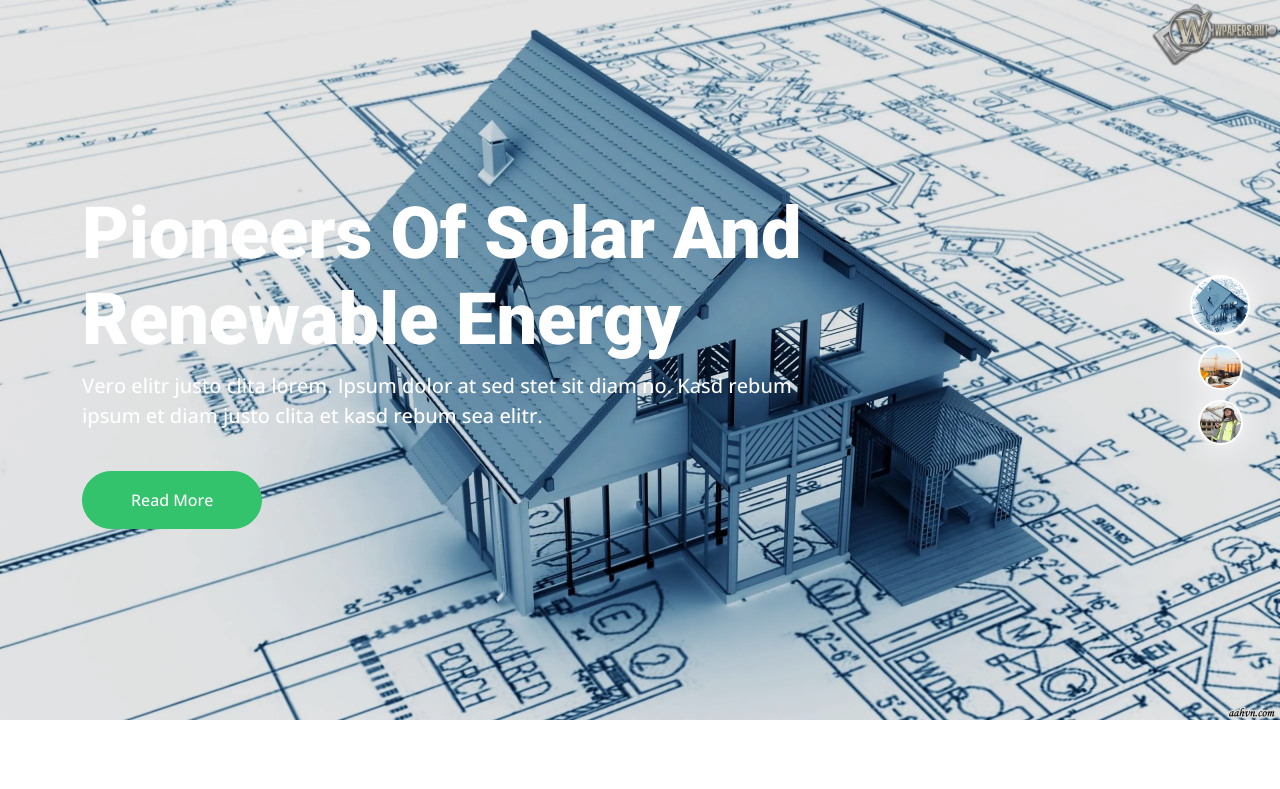
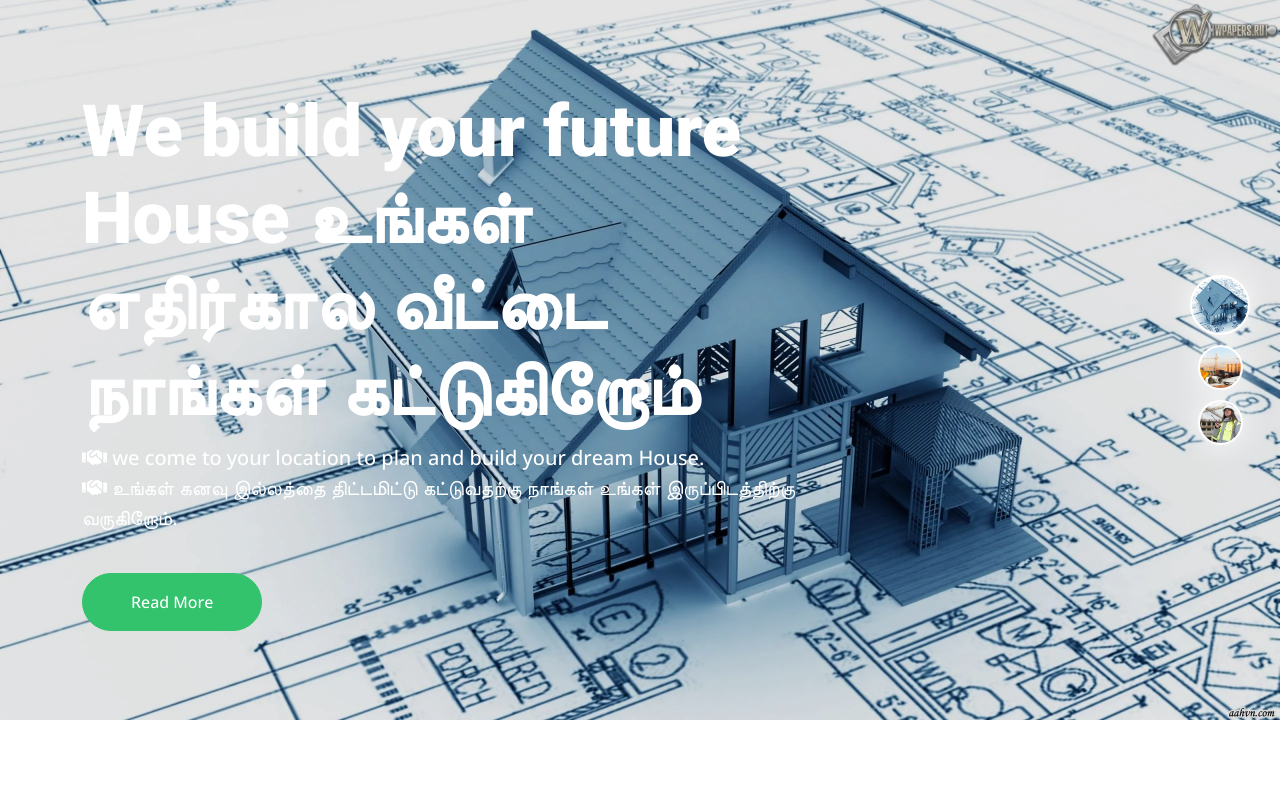
Before and after one commit to Maripandi/kcforheroku, a Django app: page / in a window 1280 px wide. Shown: the part 123-912 px from the top of the page. Run offline with Django 4.2, Linux system fonts and the light colour scheme; data comes from the database, SQL or seed files in the repository; some libraries are stand-ins or nearby versions.

Commit message:
index page carousal text changed

```diff
--- a/app/views.py
+++ b/app/views.py
@@ -15,7 +15,8 @@ def home(request):
     pcategory=ProjectCategory.objects.all()
     context={
         'data1':projects,
-        'data3':pcategory
+        'data3':pcategory,
+        'data2':projects.count()
     }
     return render(request, "index.html",context)
 # def login_page(request):
--- a/templates/base/slides.html
+++ b/templates/base/slides.html
@@ -8,9 +8,10 @@
                 <div class="container">
                     <div class="row justify-content-start">
                         <div class="col-10 col-lg-8">
-                            <h1 class="display-2 text-white animated slideInDown">Pioneers Of Solar And Renewable Energy</h1>
-                            <p class="fs-5 fw-medium text-white mb-4 pb-3">Vero elitr justo clita lorem. Ipsum dolor at sed stet sit diam no. Kasd rebum ipsum et diam justo clita et kasd rebum sea elitr.</p>
-                            <a href="" class="btn btn-primary rounded-pill py-3 px-5 animated slideInLeft">Read More</a>
+                            <h1 class="display-2 text-white animated slideInDown">We build your future House உங்கள் எதிர்கால வீட்டை நாங்கள் கட்டுகிறோம்</h1>
+                            <p class="fs-5 fw-medium text-white mb-4 pb-3"><i class="fa-solid fa-handshake"></i> we come to your location to plan and build your dream House.<br>
+                                <i class="fa-solid fa-handshake"></i> உங்கள் கனவு இல்லத்தை திட்டமிட்டு கட்டுவதற்கு நாங்கள் உங்கள் இருப்பிடத்திற்கு வருகிறோம்.</p>
+                            <a href="{% url 'services' %}" class="btn btn-primary rounded-pill py-3 px-5 animated slideInLeft">Read More</a>
                         </div>
                     </div>
                 </div>
@@ -22,9 +23,11 @@
                 <div class="container">
                     <div class="row justify-content-start">
                         <div class="col-10 col-lg-8">
-                            <h1 class="display-2 text-white animated slideInDown">Pioneers Of Solar And Renewable Energy</h1>
-                            <p class="fs-5 fw-medium text-white mb-4 pb-3">Vero elitr justo clita lorem. Ipsum dolor at sed stet sit diam no. Kasd rebum ipsum et diam justo clita et kasd rebum sea elitr.</p>
-                            <a href="" class="btn btn-primary rounded-pill py-3 px-5 animated slideInLeft">Read More</a>
+                            <h1 class="display-2 text-white animated slideInDown">The intelligent way to plan திட்டமிடுவதற்கான அறிவார்ந்த வழி</h1>
+                            <p class="fs-5 fw-medium text-white mb-4 pb-3"><i class="fa-solid fa-briefcase"></i> Our experience is the value needed for construction and the intelligent way to plan. <br>
+                                <i class="fa-solid fa-briefcase"></i> எங்கள் அனுபவம் கட்டுமானத்திற்கு தேவையான மதிப்பு மற்றும் திட்டமிடுவதற்கான அறிவார்ந்த வழி.</p>
+
+                            <a href="{% url 'services' %}" class="btn btn-primary rounded-pill py-3 px-5 animated slideInLeft">Read More</a>
                         </div>
                     </div>
                 </div>
@@ -36,9 +39,13 @@
                 <div class="container">
                     <div class="row justify-content-start">
                         <div class="col-10 col-lg-8">
-                            <h1 class="display-2 text-white animated slideInDown">Pioneers Of Solar And Renewable Energy</h1>
-                            <p class="fs-5 fw-medium text-white mb-4 pb-3">Vero elitr justo clita lorem. Ipsum dolor at sed stet sit diam no. Kasd rebum ipsum et diam justo clita et kasd rebum sea elitr.</p>
-                            <a href="" class="btn btn-primary rounded-pill py-3 px-5 animated slideInLeft">Read More</a>
+                            <h1 class="display-2 text-white animated slideInDown">Our reputation is as solid as concrete எங்கள் நற்பெயர் கான்கிரீட் போல உறுதியானது</h1>
+                            <p class="fs-5 fw-medium text-white mb-4 pb-3"><i class="fa-regular fa-thumbs-up"></i> Put us to the test, we are better then the rest.
+                                dedication to providing quality construction technical and management services to our customers. <br>
+                                <i class="fa-regular fa-thumbs-up"></i> எங்களை சோதனைக்கு உட்படுத்துங்கள், மற்றவர்களை விட நாங்கள் சிறந்தவர்கள்.
+                                எங்கள் வாடிக்கையாளர்களுக்கு தரமான கட்டுமான தொழில்நுட்ப மற்றும் மேலாண்மை சேவைகளை வழங்குவதற்கான அர்ப்பணிப்பு.
+                            </p>
+                            <a href="{% url 'services' %}" class="btn btn-primary rounded-pill py-3 px-5 animated slideInLeft">Read More</a>
                         </div>
                     </div>
                 </div>
--- a/templates/index.html
+++ b/templates/index.html
@@ -277,7 +277,7 @@
 <div class="container-fluid bg-light overflow-hidden my-5 px-lg-0">
     <div class="container quote px-lg-0">
         <div class="row g-0 mx-lg-0">
-            <div class="col-lg-6 ps-lg-0 wow fadeIn" data-wow-delay="0.1s" style="min-height: 400px;">
+            <div class="col-lg-6 ps-lg-0 wow fadeIn" data-wow-delay="0.{{ data2 }}s" style="min-height: 400px;">
                 <div class="position-relative h-100">
                     <img class="position-absolute img-fluid w-100 h-100" src="{% static 'asserts/img/quote.jpg' %}" style="object-fit: cover;" alt="">
                 </div>
```
